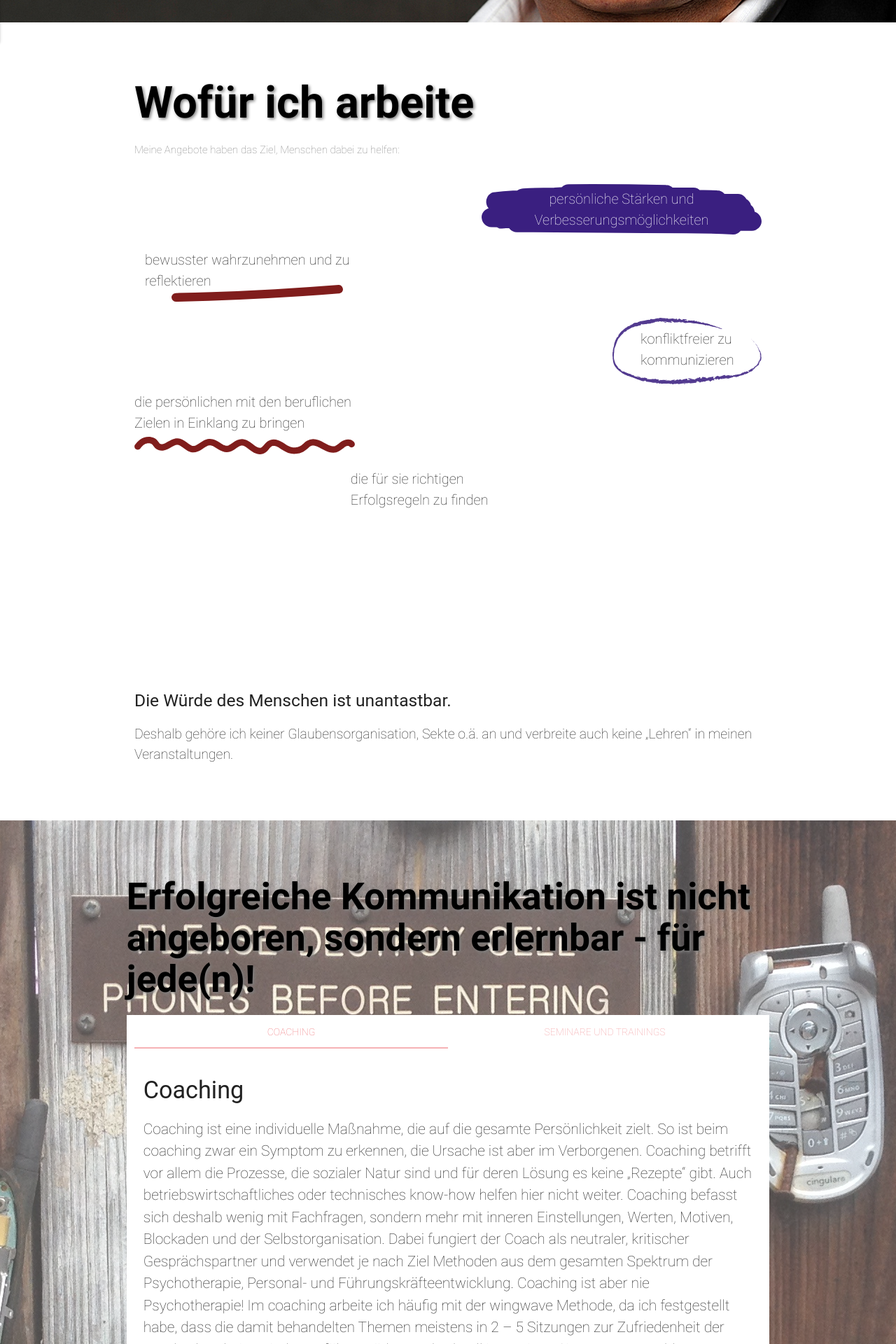
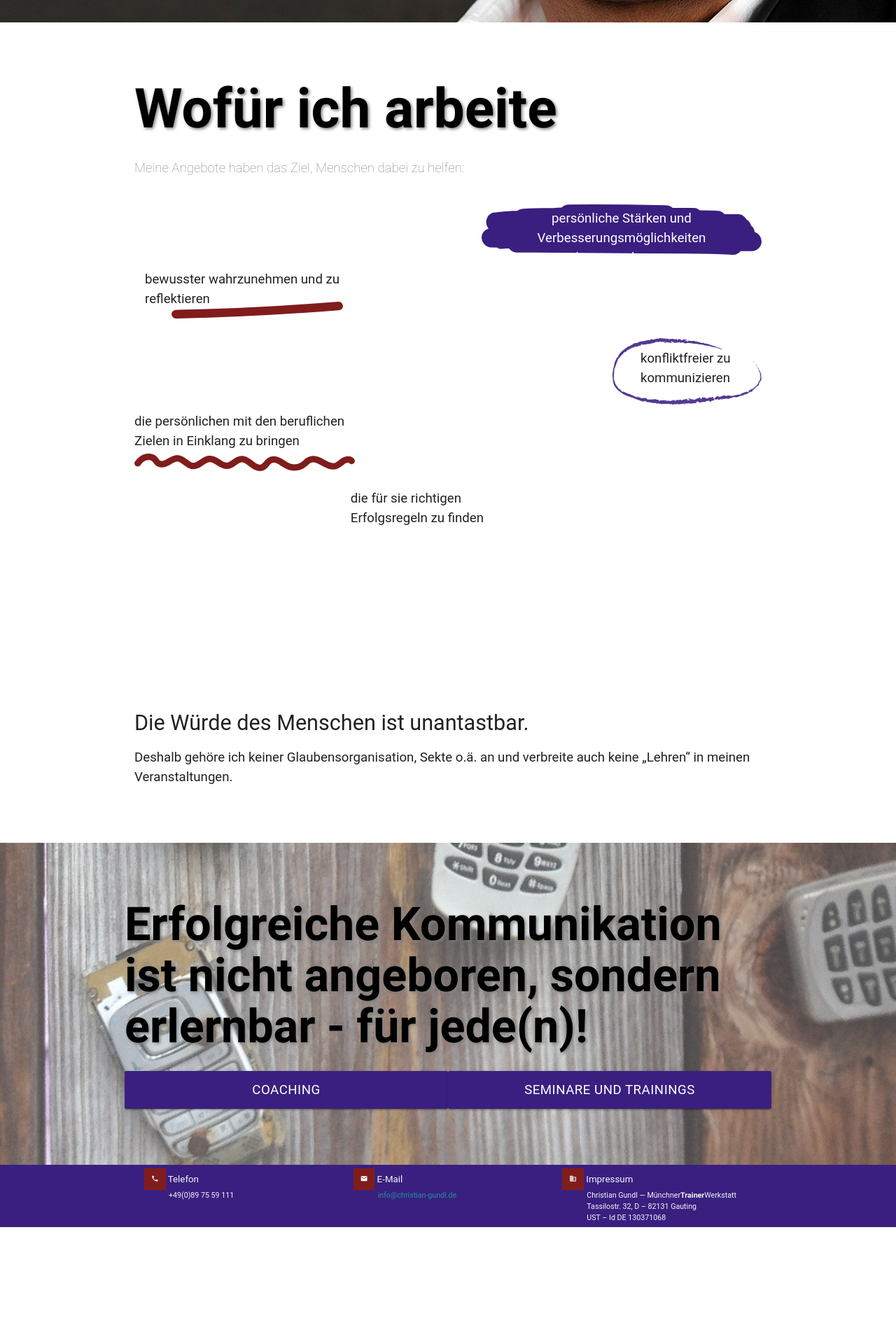
Before and after one commit to lappalal/christian-gundl, a PHP site: template index.twig in a window 1280 px wide. Shown: the part 800-2720 px from the top of the page at 70% size. After the commit the page ends 2553 px from the top, so only its background shows below. Run offline with PHP 8.4, Linux system fonts and the light colour scheme; the template is opened without the code that fills it, so the values that code supplies are empty; style sheets or scripts are compiled from the project's sources; some libraries are stand-ins or nearby versions; some web fonts are replaced.

Commit message:
optimization

```diff
--- a/footer.php
+++ b/footer.php
@@ -16,8 +16,7 @@
       <div class="col s12 m4 l4">
         <h4><i class="material-icons contact">business</i> Impressum</h4>
         <p class="contact">Christian Gundl &mdash; Münchner<b>Trainer</b>Werkstatt<br />
-           Tassilostr. 32<br />
-           D – 82131 Gauting<br />
+           Tassilostr. 32, D – 82131 Gauting<br />
            UST – Id DE 130371068</p>
       </div>
     </div>
--- a/index.twig
+++ b/index.twig
@@ -39,12 +39,8 @@
       <div class="container offers">
         <div class="row">
           <h2 class="heading">Erfolgreiche Kommunikation ist nicht angeboren, sondern erlernbar - f&uuml;r jede(n)!</h2>
-          <div class="col s12 white">
-            <ul class="tabs tabs-fixed-width">
-              <li class="tab col s4"><a href="#coaching">Coaching</a></li>
-              <li class="tab col s4"><a href="#seminare">Seminare und Trainings</a></li>
-            </ul>
-          </div>
+          <a class="col s6 waves-effect btn-large communication-button" onclick="showCoaching()">Coaching</a>
+          <a class="col s6 waves-effect btn-large communication-button" onclick="showSeminare()">Seminare und Trainings</a>
           <div id="coaching" class="col s12 white">
             <h4>Coaching</h4>
             <p>
@@ -72,6 +68,7 @@
               <li>Höhe aushalten können</li>
               <li>Keine Angst vor Tieren (Spinnen, Mäuse, Schlangen usw.)</li>
             </ul>
+            <a class="col s12 waves-effect btn-large communication-button" onclick="hideCoaching()">Hide</a>
           </div>
           <div id="seminare" class="col s12 white">
             <h4>Seminare und Trainings</h4>
@@ -84,6 +81,7 @@
             </ul>
 
             <h5>Führungskräftetraining</h5>
+            <!-- {{theme_url}}/download/mitarbeiterMehrErfolg.doc -->
 
             <ul>
               <li>Ausbildung zur Führungskraft I (Führungsinstrumente)<li>
@@ -99,7 +97,7 @@
               <li>Persönlichkeitsentwicklung II („jedes Verhalten ist feedback“)</li>
               <li>Persönlichkeitsentwicklung III („wir sind die Schöpfer unserer Welt“)</li>
               <li>Gesprächsführung mit Persönlichkeit</li>
-              <li>Konstruktiver Umgang mit Konflikten / Stress</li>
+              <li><a href="{{ theme_url }}/download/mitKonfliktenErfolgreichUmgehen.doc">Konstruktiver Umgang mit Konflikten / Stress</a></li>
             </ul>
 
             <h5>Traineraus- und weiterbildung</h5>
@@ -110,6 +108,7 @@
             </ul>
 
             <p>2 Trainings habe ich hier ausführlich hinterlegt, damit Sie sich ein Bild machen können… Ansonsten freue ich mich auf Ihre Nachfragen zu ausführlichen Informationen für Ihre "Wunschthemen"</p>
+            <a class="col s12 waves-effect btn-large communication-button" onclick="hideSeminare()">Hide</a>
           </div>
 
           <div class="parallax greyscale offers"><img src="{{ theme_url }}/img/communication.jpg"></div>
@@ -124,7 +123,21 @@
   $(document).ready(function(){
     $('.parallax').parallax();
   });
-  $(".button-collapse").sideNav();
+  //$(".button-collapse").sideNav();
+  function showCoaching(){
+    seminare.style.display='none';
+    coaching.style.display='block'
+  }
+  function hideCoaching(){
+    coaching.style.display='none'
+  }
+  function showSeminare(){
+    coaching.style.display='none';
+    seminare.style.display='block'
+  }
+  function hideSeminare(){
+    seminare.style.display='none'
+  }
   </script>
 </body>
 </html>
--- a/scss/style.scss
+++ b/scss/style.scss
@@ -1,9 +1,9 @@
 /* Custom Stylesheet */
 @import 'config';
-@import 'features';
 
 html {
-  font-weight: lighter;
+  font-weight: normal;
+  font-size: 14pt;
 }
 
 header {
@@ -24,6 +24,9 @@ nav {
         &.button-collapse {
           height: 96px;
           line-height: 96px;
+        }
+        &:hover {
+          color: $accent-color;
         }
       }
     }
@@ -58,7 +61,6 @@ nav {
 }
 
 .single-content {
-  font-size: 130%;
 }
 
 a {
@@ -114,7 +116,6 @@ a {
 
 .canvas {
   display: block;
-  font-size: 15pt;
   position: relative;
   width: 100%;
   height: 400px;
@@ -225,15 +226,13 @@ a {
 
 #coaching {
   padding: 3vh;
-  font-size: 140%;
-  font-weight: lighter;
+  display: none;
 }
 #seminare{
   @extend #coaching;
 }
 
 p.features {
-  font-size: 200%;
   font-weight: bold;
 }
 
@@ -245,6 +244,14 @@ p.features {
   &.offers {
     margin-top: 10vh;
     margin-bottom: 10vh;
+
+    .communication-button {
+      background-color: $background-color;
+
+      &:hover{
+        color: $accent-color;
+      }
+    }
   }
 }
 
@@ -281,11 +288,13 @@ p.features {
 .page-footer {
   background-color: $background-color;
   padding: 0;
+  font-size: 8pt;
 
   h4 {
     margin: 0;
     padding: 0;
-    margin-top: 10px;
+    margin-top: 5px;
+    font-size: 10pt;
   }
 
   .container {
@@ -301,15 +310,16 @@ p.features {
     display: none;
   }
   .contact {
-    padding-left: 55px;
+    padding-left: 35px;
     margin: 0;
-    margin-bottom: 10px;
+    margin-bottom: 5px;
 
     &.material-icons {
       padding: 10px;
       margin: 0;
       color: white;
       background-color: $accent-color;
+      font-size: 8pt;
     }
   }
 }
```
Also changed, not shown: scss/_features.scss (deleted), 3 other files.
